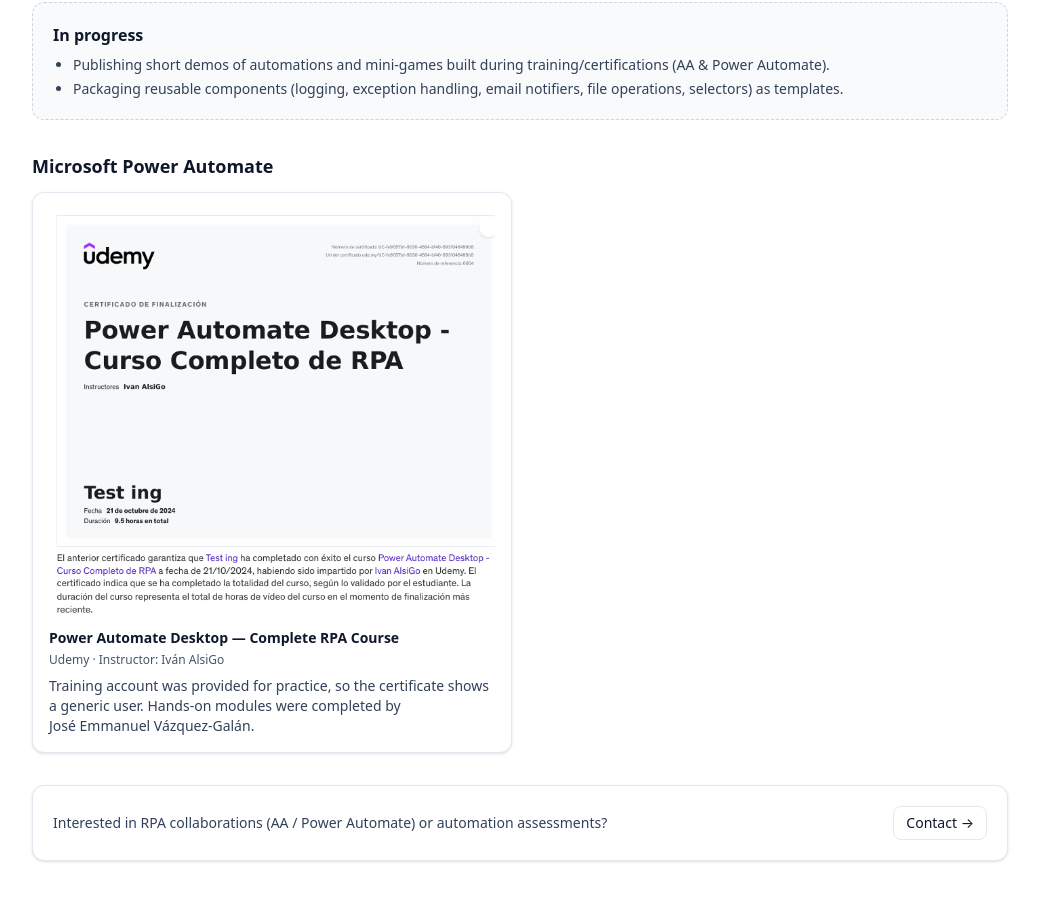
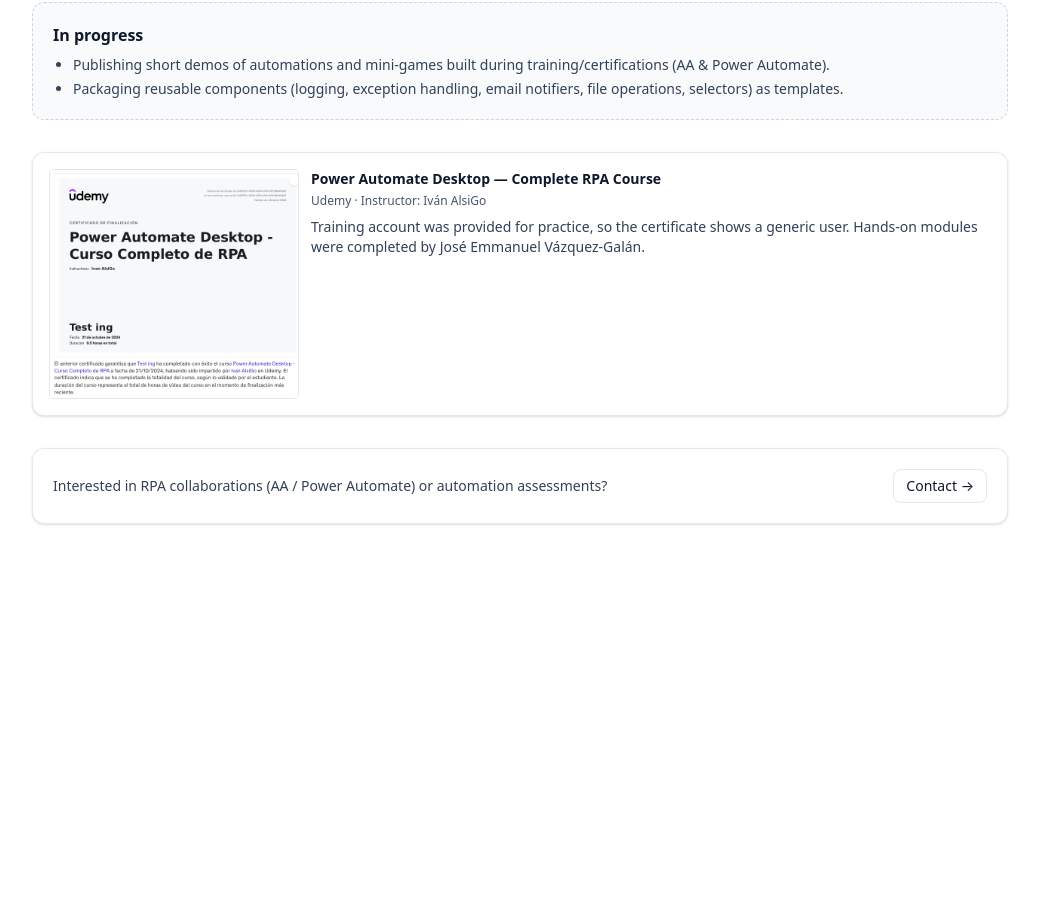
Before and after one commit to JoseEmmanuelVG/JoseEmmanuelVG.github.io, a Next.js app in the folder cv-next/: page /rpa in a window 1280 px wide. Shown: the part 1076-1976 px from the top of the page, without its empty margins (120-1159 px from the left). After the commit the page ends 1640 px from the top, so only its background shows below. Built offline with nearby package versions, Linux system fonts and the light colour scheme.

Commit message:
Refactor Power Automate section with article component
Replaced certificate display with an article component for better structure and styling.

```diff
--- a/cv-next/app/(site)/rpa/page.tsx
+++ b/cv-next/app/(site)/rpa/page.tsx
@@ -1,3 +1,7 @@
+import Image from "next/image";
+import Link from "next/link";
+
+
 // app/(site)/rpa/page.tsx
 export const metadata = {
   title: "RPA | JEVG",
@@ -84,35 +88,30 @@
       </section>
 
       {/* Power Automate / Udemy */}
-      <section className="space-y-3">
-        <h2 className="text-lg font-semibold">Microsoft Power Automate</h2>
-
-        <div className="grid gap-4 md:grid-cols-2">
-          <a
-            href="/certs/PA/PA_Udemy-JEVG.png"
-            target="_blank"
-            rel="noreferrer"
-            className="rounded-xl border border-slate-200 bg-white p-4 shadow-sm hover:shadow-md transition"
-          >
-            <img
+<article className="rounded-xl border border-slate-200 bg-white p-4 shadow-sm">
+  <div className="flex items-start gap-3">
+    <Image
       src="/certs/PA/PA_Udemy-JEVG.png"
       alt="Power Automate Desktop — Udemy Certificate"
-              className="w-full rounded-md object-contain"
+      width={250}
+      height={180}
+      className="rounded border border-slate-200 object-contain"
     />
-            <div className="mt-2">
+    <div className="min-w-0">
       <h3 className="text-sm font-semibold">
         Power Automate Desktop — Complete RPA Course
       </h3>
-              <p className="mt-1 text-xs text-slate-600">Udemy · Instructor: Iván AlsiGo</p>
+      <p className="mt-1 text-xs text-slate-600">
+        Udemy · Instructor: Iván AlsiGo
+      </p>
       <p className="mt-2 text-sm text-slate-700">
-                Training account was provided for practice, so the certificate shows a
-                generic user. Hands-on modules were completed by{" "}
+        Training account was provided for practice, so the certificate
+        shows a generic user. Hands-on modules were completed by
         José&nbsp;Emmanuel&nbsp;Vázquez-Galán.
       </p>
     </div>
-          </a>
   </div>
-      </section>
+</article>
 
 
       {/* CTA to contact */}
```
Lines whose indentation alone changed are shown as unchanged.
